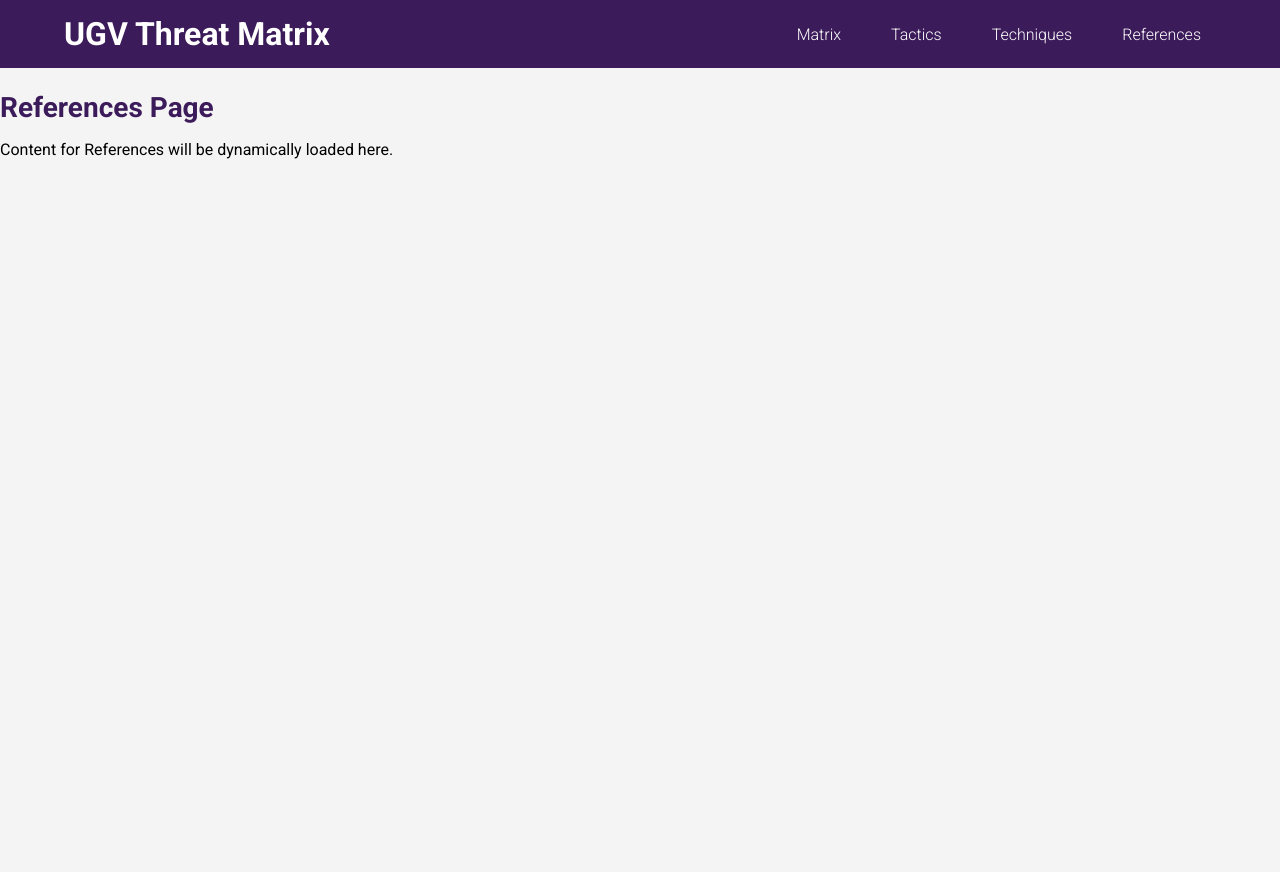
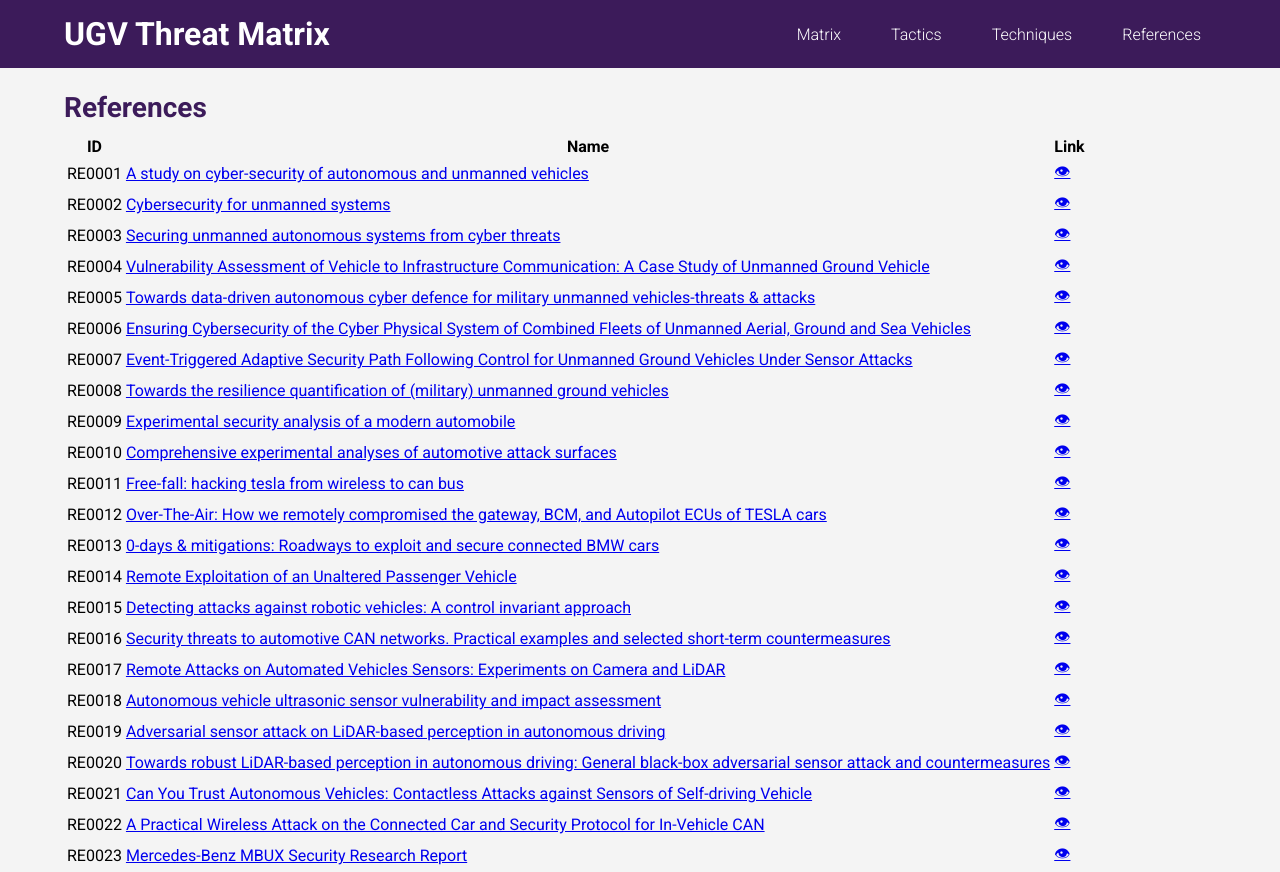
Before and after one commit to ziz0301/AVThreatMatrix, a plain HTML site: page references.html in a window 1280 px wide. Before the commit the page ends 800 px from the top, so only its background shows below. Drawn offline with Linux system fonts and the light colour scheme.

Commit message:
Update references.html version 0.2

```diff
--- a/references.html
+++ b/references.html
@@ -3,8 +3,9 @@
 <head>
     <meta charset="UTF-8">
     <meta name="viewport" content="width=device-width, initial-scale=1.0">
-    <title>GV Threat Matrix</title>
+    <title>References - UGV Threat Matrix</title>
     <link rel="stylesheet" href="styles.css">
+    <script src="scripts.js" defer></script>
 </head>
 <body>
      <header>
@@ -18,12 +19,30 @@
             </ul>
         </nav>
     </header>
-    <section>
-        <h2>References Page</h2>
-        <p>Content for References will be dynamically loaded here.</p>
-        <div id="references-container"></div>
+    <section class="container">
+        <h2>References</h2>
+        <table class="content-container">
+            <thead>
+                <tr>
+                    <th>ID</th>
+                    <th>Name</th>
+                    <th>Link</th>
+                </tr>
+            </thead>
+            <tbody id="references-table">
+                <!-- References will be added here -->
+            </tbody>
+        </table>
     </section>
 
-    <script src="script.js"></script>
+    <div id="popup" class="popup">
+        <div class="popup-content">
+            <span class="close" onclick="closePopup()">&times;</span>
+            <div id="popup-body"></div>
+        </div>
+    </div>
+	<script>
+
+	</script>
 </body>
 </html>
```
